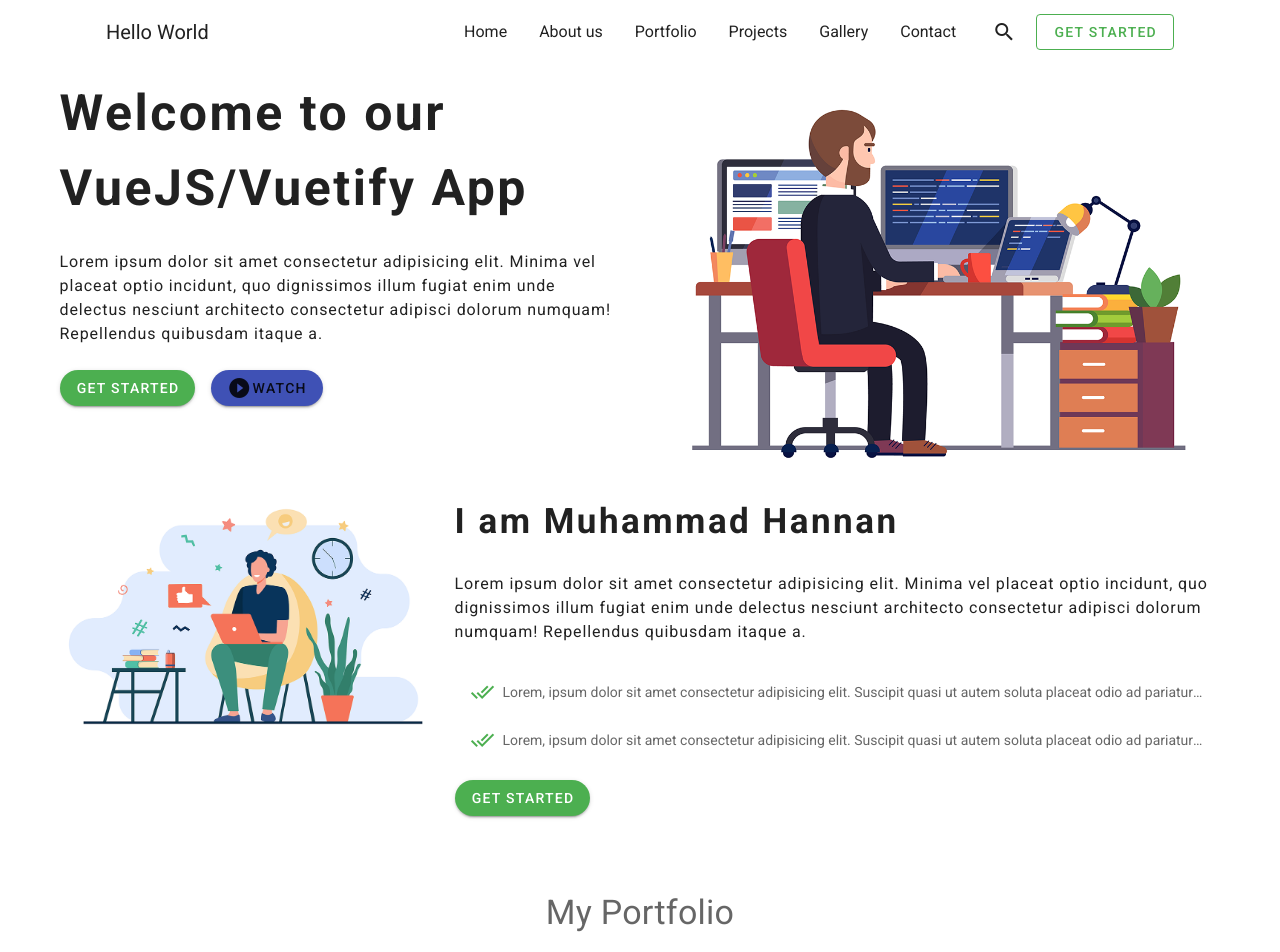
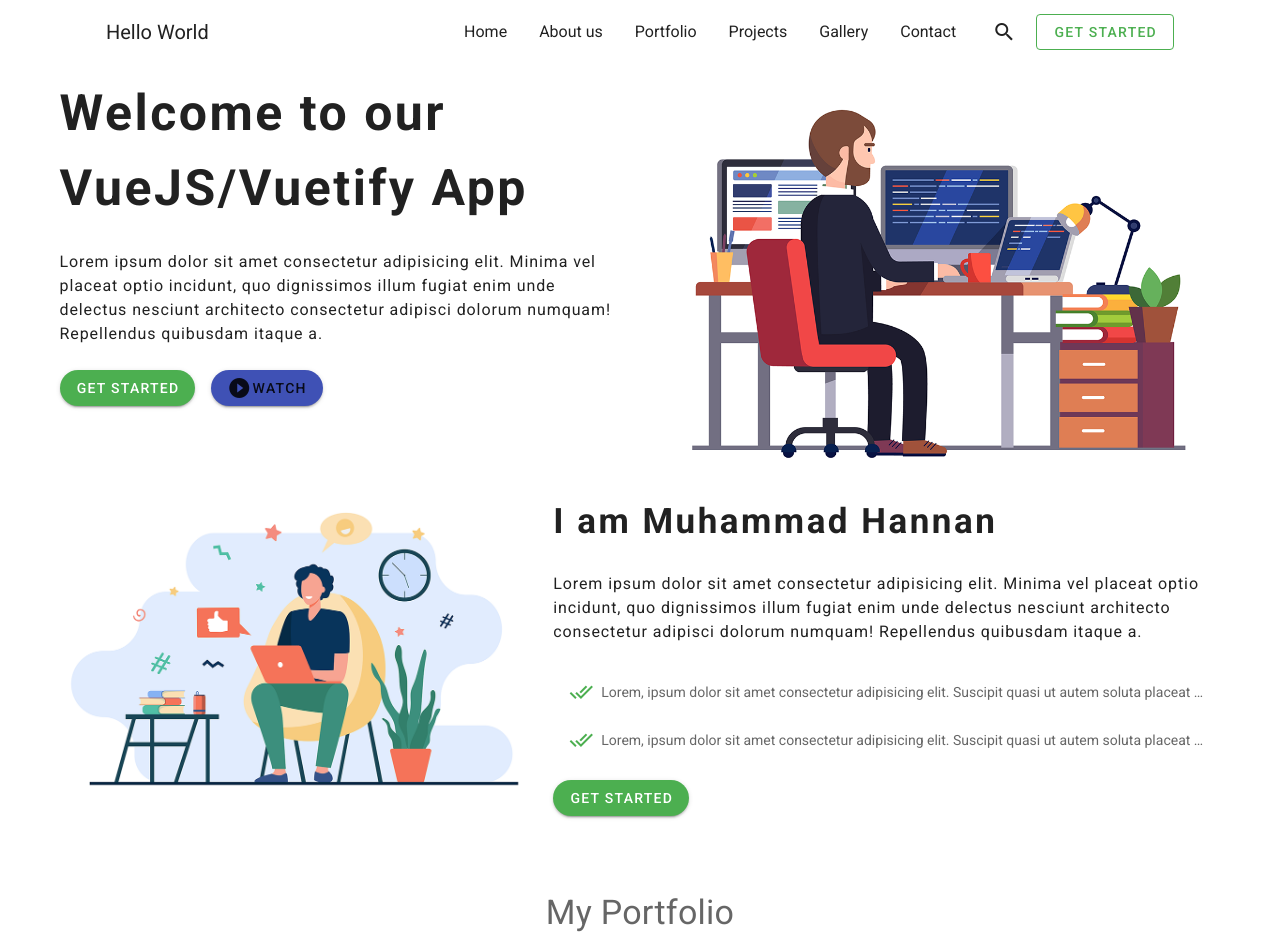
Before and after one commit to mhannan-dev/html-css-vue-nuxt, a Vue app: page / in a window 1280 px wide. Shown: the top 952 px of the page. Built offline with nearby package versions, Linux system fonts and the light colour scheme.

Commit message:
done about section and working on portfolio section

```diff
--- a/src/components/AboutUs.vue
+++ b/src/components/AboutUs.vue
@@ -2,10 +2,10 @@
     <div>
         <v-container>
             <v-row>
-                <v-col lg="4">
+                <v-col lg="5">
                     <img src="../assets/8401.png" alt="Image" width="100%">
                 </v-col>
-                <v-col lg="8">
+                <v-col lg="7">
                     <h4 class="about-heading">I am Muhammad Hannan</h4>
                     <p class="about-description">Lorem ipsum dolor sit amet consectetur adipisicing elit. Minima vel
                         placeat optio incidunt, quo dignissimos illum fugiat enim unde delectus nesciunt architecto
```
